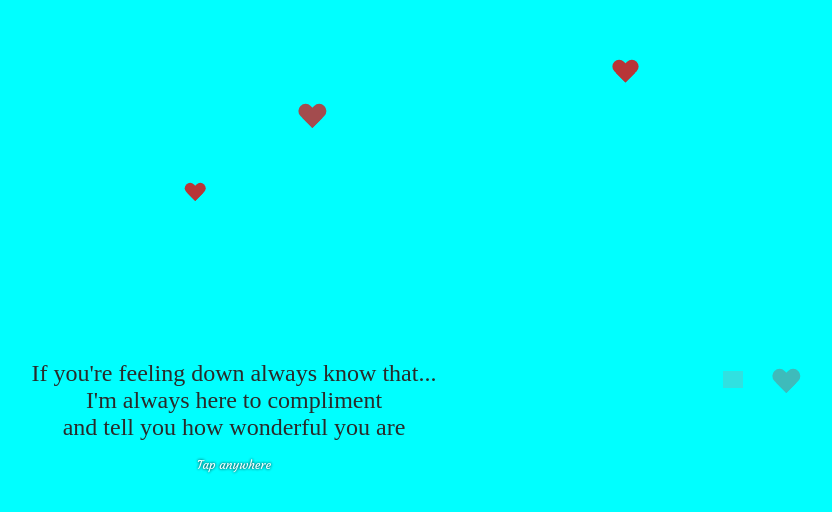
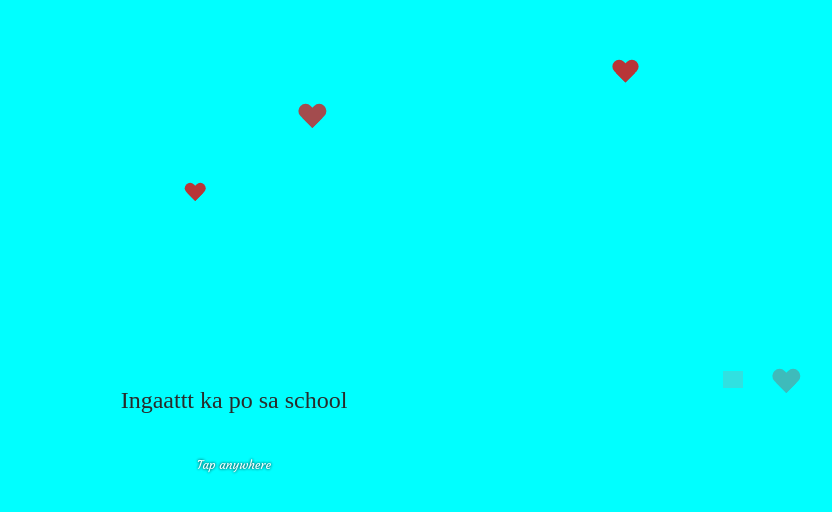
Before and after one commit to JustAwkward06/something.github.io, a plain HTML site: page index.html in a window 1280 px wide. Both pictures are taken after a click on the element 640 px from the left and 400 px from the top of the page. Shown: the whole page, without its empty margins (406-1238 px from the left). Drawn offline with Linux system fonts and the light colour scheme; grey boxes are pictures that could not be loaded; a web font is replaced by a local one.

Commit message:
index.html

```diff
--- a/index.html
+++ b/index.html
@@ -15,9 +15,9 @@
             <div class="bg circ" id="bg3"></div>
             <div class="bg circ" id="bg4"></div>
             <p class="text">Jaiyieee</p>
-            <p class="text hide">If you're feeling down always know that... <br> I'm always here to compliment <br> and tell you how wonderful you are<small>Tap anywhere</small></p>
-            <p class="text hide">Always know <br> You're beautiful, pretty, and reaaallyy gorgeous!<small>Tap anywhere</small></p>
-            <p class="text hide">I love youuu, my Jaiyieeee!!<small>Tap again to refresh</small></p>
+            <p class="text hide">Ingaattt ka po sa school <small>Tap anywhere</small></p>
+            <p class="text hide">Always know <br> You're beautiful, pretty, and reaaallyy gorgeous! <br> And syempre smart and cute 🤭<small>Tap anywhere</small></p>
+            <p class="text hide">Goodluck sa Exaamm! <br>I love youuu, my Jaiyieeee!!🥰<small>Tap again to refresh</small></p>
         </div>
         <div class="container">
             <div class="hearty heart x1"></div>
```
